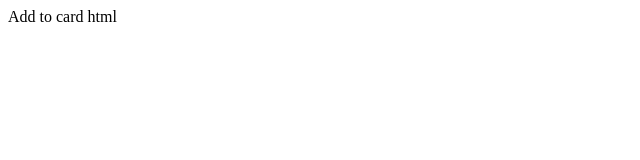
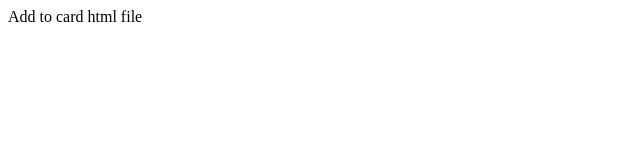
Before and after one commit to RishabhJogi/Myntra-clone, a plain HTML site: page add_to_cart.html in a window 1280 px wide. Shown: the full height of the page, 0-640 px from the left. Drawn offline with Linux system fonts and the light colour scheme.

Commit message:
updated  myntra clone with add to cart feature

```diff
--- a/add_to_cart.html
+++ b/add_to_cart.html
@@ -6,6 +6,6 @@
     <title>Document</title>
 </head>
 <body>
-    Add to card html
+    Add to card html file
 </body>
 </html>
```
